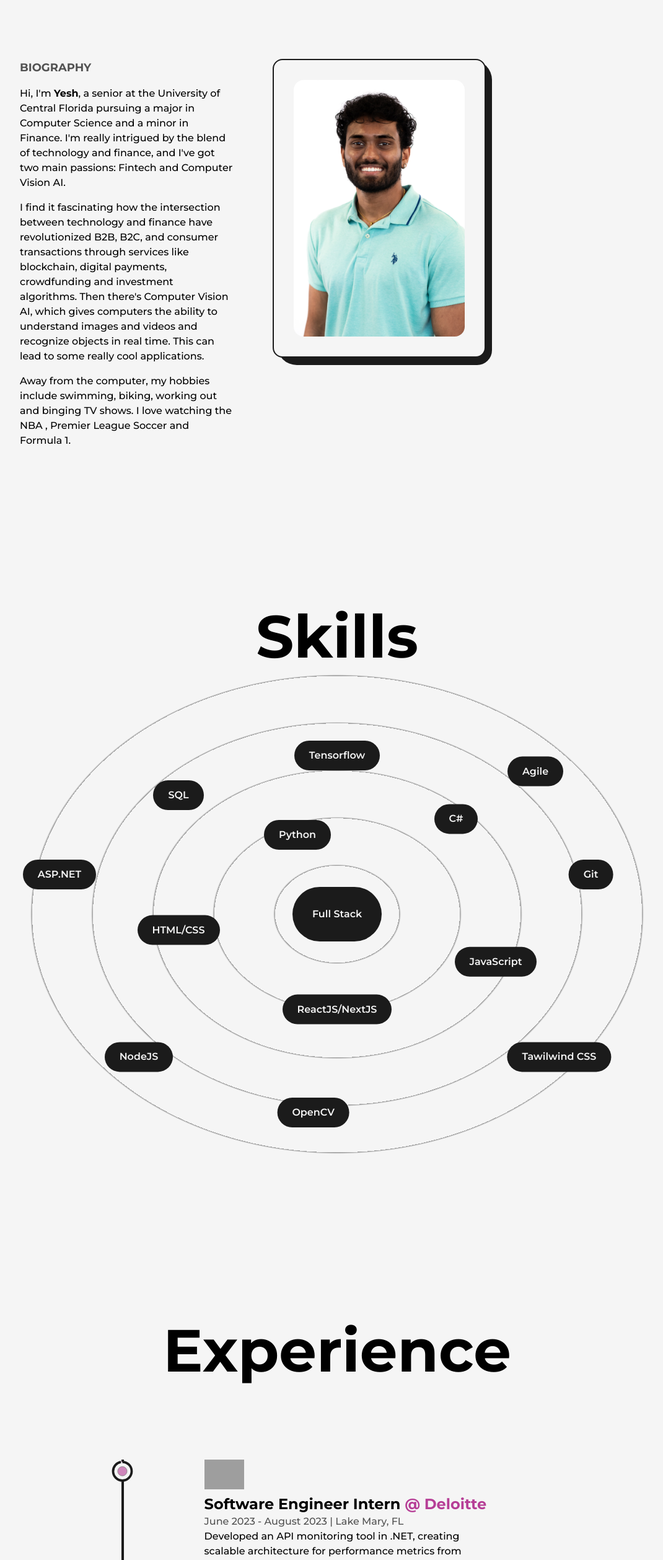
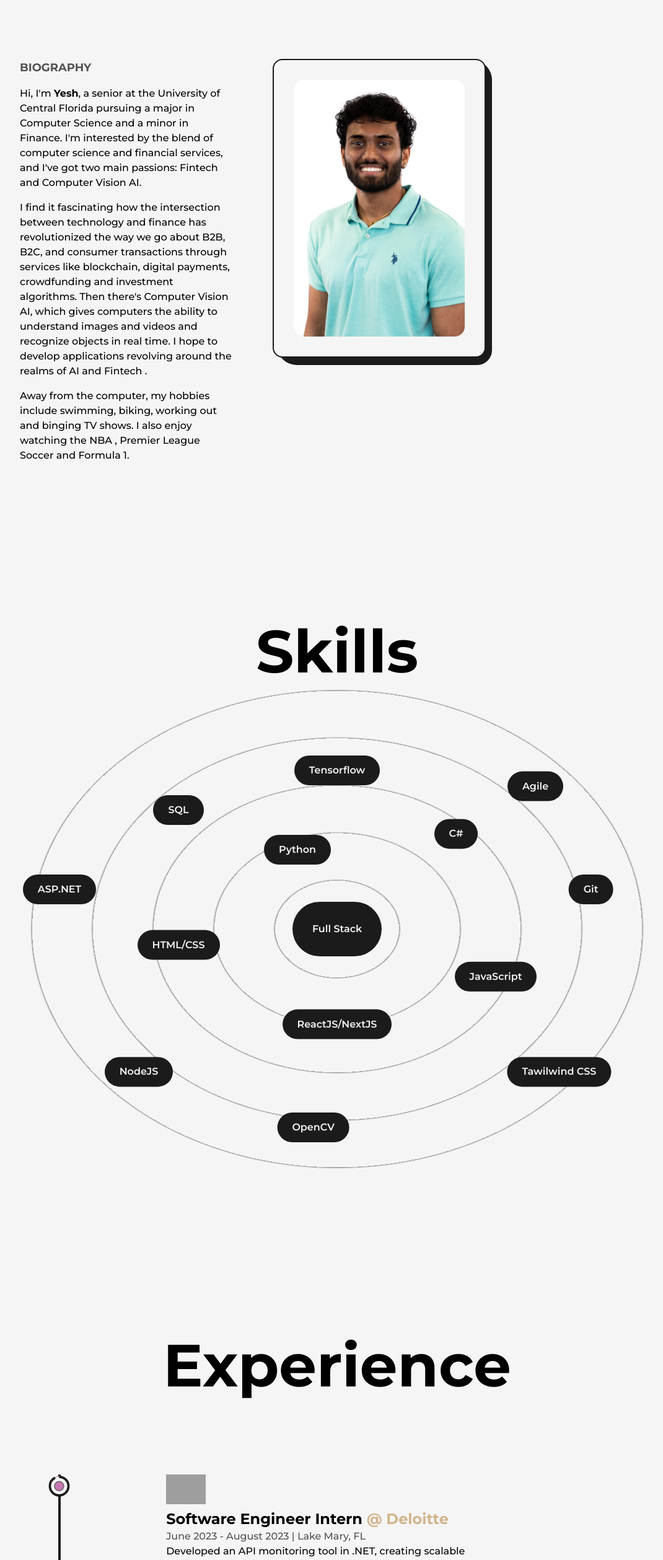
Before and after one commit to yeshmandava/Personal-Portfolio, a Next.js app: page /about in a window 1280 px wide. Shown: the part 265-2782 px from the top of the page at 62% size, without its empty margins (96-1166 px from the left). Built offline with nearby package versions, Linux system fonts and the light colour scheme; grey boxes are pictures that could not be loaded.

Commit message:
Updated line animation and experience page

```diff
--- a/src/components/Education.js
+++ b/src/components/Education.js
@@ -11,9 +11,9 @@ const Details = ({ type, time, place, info }) => {
     >
       <AboutIcon reference={ref} />
       <motion.div
-        initial={{ y: 50 }}
+        initial={{ y: 60 }}
         whileInView={{ y: 0 }}
-        transition={{ duration: 0.5, type: "spring" }}
+        transition={{ duration: 0.8, type: "spring" }}
       >
         <h3 className="capitalize font-bold text-2xl sm:text-xl xs:text-lg">{type}</h3>
         <span className="capitalize text-dark/75 font-medium dark:text-light/50 xs:text-sm">
@@ -30,14 +30,14 @@ const Education = () => {
 
   const { scrollYProgress } = useScroll({
     target: ref,
-    offset: ["start end", "center start"],
+    offset: ["center end", "center start"],
   });
 
   return (
     <div className="my-64">
       <h2 className="font-bold text-8xl mb-32 w-full text-center md:text-6xl xs:text-4xl md:mb-16">Education</h2>
 
-      <div ref={ref} className="relative w-[75%] mx-auto lg:w-[90%] md:w-full">
+      <div ref={ref} className="relative w-[95%] mx-auto lg:w-[90%] md:w-full">
         <motion.div
           className="absolute left-9 top-0 w-[4px] md:w-[2px] md:left-[30px] xs:left-[20px] h-full bg-dark  origin-top rounded-full dark:bg-primaryDark dark:shadow-3xl"
           style={{ scaleY: scrollYProgress }}
--- a/src/components/Experience.js
+++ b/src/components/Experience.js
@@ -4,40 +4,6 @@ import {
   useScroll,
 } from "framer-motion";
 import LiIcon from "./LiIcon";
-
-
-// const Details = ({ position, company, companyLink, time, address, work }) => {
-//   const ref = useRef(null);
-
-//   return (
-//     <li
-//       ref={ref}
-//       className="my-8 first:mt-0 last:mb-0 w-[60%] mx-auto flex flex-col items-start justify-between md:w-[80%]"
-//     >
-//       <LiIcon reference={ref} />
-//       <motion.div
-//         initial={{ y: 50 }}
-//         whileInView={{ y: 0 }}
-//         transition={{ duration: 0.5, type: "spring" }}
-//       >
-//         <h3 className="capitalize font-bold text-2xl sm:text-xl xs:text-lg">
-//           {position}{" "}
-//           <a
-//             className="capitalize text-primary dark:text-primaryDark"
-//             href={companyLink}
-//             target={"_blank"}
-//           >
-//             @{company}
-//           </a>
-//         </h3>
-//         <span className="capitalize text-dark/75 font-medium dark:text-light/50 xs:text-sm">
-//           {time} | {address}
-//         </span>
-//         <p className="font-medium w-full md:text-sm"> {work}</p>
-//       </motion.div>
-//     </li>
-//   );
-// };
 
 const Details = ({ position, company, companyLink, time, address, work, logoUrl }) => {
   const ref = useRef(null);
@@ -49,9 +15,9 @@ const Details = ({ position, company, companyLink, time, address, work, logoUrl
     >
       <LiIcon reference={ref} />
       <motion.div
-        initial={{ y: 50 }}
+        initial={{ y: 70 }}
         whileInView={{ y: 0 }}
-        transition={{ duration: 0.5, type: "spring" }}
+        transition={{ duration: 0.8, type: "spring" }}
       >
         {/* Add the logo image */}
         <img
@@ -63,6 +29,8 @@ const Details = ({ position, company, companyLink, time, address, work, logoUrl
         <h3 className="capitalize font-bold text-2xl sm:text-xl xs:text-lg">
           {position}{" "}
           <a
+              style={{ color: "tan" }} // Add inline style here
+
             className="capitalize text-primary dark:text-primaryDark"
             href={companyLink}
             target={"_blank"}
@@ -88,23 +56,23 @@ const Experience = () => {
 
   const { scrollYProgress } = useScroll({
     target: ref,
-    offset: ["start end", "center start"],
+    offset: ["center end", "center start"],
   });
 
   return (
 
       <div className="my-64">
-        <h2 className="font-bold text-8xl mb-32 w-full text-center md:text-6xl xs:text-4xl md:mb-16">
+        <h2 className="font-bold text-8xl mb-32 w-full text-center md:text-6xl xs:text-4xl md:mb-12">
           Experience
         </h2>
 
-        <div ref={ref} className="relative w-[75%] mx-auto lg:w-[90%] md:w-full">
+        <div ref={ref} className="relative w-[95%] mx-auto lg:w-[90%] md:w-full">
           <motion.div
             className="absolute left-9 top-0 w-[4px] md:w-[2px] md:left-[30px] xs:left-[20px] h-full bg-dark
             origin-top  dark:bg-primaryDark dark:shadow-3xl"
             style={{ scaleY: scrollYProgress }}
           />
-          <ul className="w-full flex flex-col items-start justify-between ml-4 xs:ml-2">
+          <ul className="w-full flex flex-col items-start justify-between ml-4 xs:ml-2 mt-4 xs:ml-2">
             <Details
               position="Software Engineer Intern"
               company=" Deloitte"
--- a/src/components/LiIcon.js
+++ b/src/components/LiIcon.js
@@ -7,6 +7,8 @@ const LiIcon = ({ reference, time }) => {
     layoutEffect: false,
   });
 
+
+
   return (
     <figure className="stroke-dark absolute left-0 dark:stroke-light">
       <svg className="-rotate-90 md:w-[60px] md:h-[60px] xs:w-[40px] xs:h-[40px]" width="75" height="75" viewBox="0 0 100 100">
@@ -15,7 +17,7 @@ const LiIcon = ({ reference, time }) => {
           cy="50"
           r="20"
           pathLength="1"
-          className="stroke-primary  stroke-1 fill-none dark:stroke-primaryDark"
+          className="stroke-primary  stroke-2 fill-none dark:stroke-primaryDark"
         />
         <motion.circle
           cx="75"
@@ -23,14 +25,16 @@ const LiIcon = ({ reference, time }) => {
           r="20"
           pathLength="1"
           className="fill-light stroke-[5px] dark:fill-dark"
-          style={{ pathLength: scrollYProgress }}
+          style={{
+             pathLength: scrollYProgress
+          }}
         />
         <circle
           cx="75"
           cy="50"
           r="10"
           pathLength="1"
-          className="animate-pulse stroke-1 fill-primary dark:fill-primaryDark"
+          className="animate-pulse stroke-2 fill-primary dark:fill-primaryDark"
         />
       </svg>
     </figure>
--- a/src/pages/about.js
+++ b/src/pages/about.js
@@ -64,16 +64,16 @@ export default function About() {
               <p className="font-medium ">
                 Hi, I&apos;m <strong>Yesh</strong>, a senior at the University
                 of Central Florida pursuing a major in Computer Science and a minor in Finance.
-                I&apos;m really intrigued by the blend of technology and finance, and I&apos;ve got two main passions: Fintech and Computer Vision AI.
+                I&apos;m interested by the blend of computer science and financial services, and I&apos;ve got two main passions: Fintech and Computer Vision AI.
               </p>
               <p className="my-4 font-medium">
-                I find it fascinating how the intersection between technology and finance have revolutionized B2B,
+                I find it fascinating how the intersection between technology and finance has revolutionized the way we go about B2B,
                 B2C, and consumer transactions through services like blockchain, digital payments,
                 crowdfunding and investment algorithms. Then there's Computer Vision AI, which gives computers the ability to
-                understand images and videos and recognize objects in real time. This can lead to some really cool applications.
+                understand images and videos and recognize objects in real time. I hope to develop applications revolving around the realms of AI and Fintech .
               </p>
               <p className="font-medium">
-                Away from the computer, my hobbies include swimming, biking, working out and binging TV shows. I love watching the NBA , Premier League Soccer and Formula 1.
+                Away from the computer, my hobbies include swimming, biking, working out and binging TV shows. I also enjoy watching the NBA , Premier League Soccer and Formula 1.
               </p>
             </div>
             <div className="relative col-span-3 h-max rounded-2xl border-2 border-solid border-dark
```
